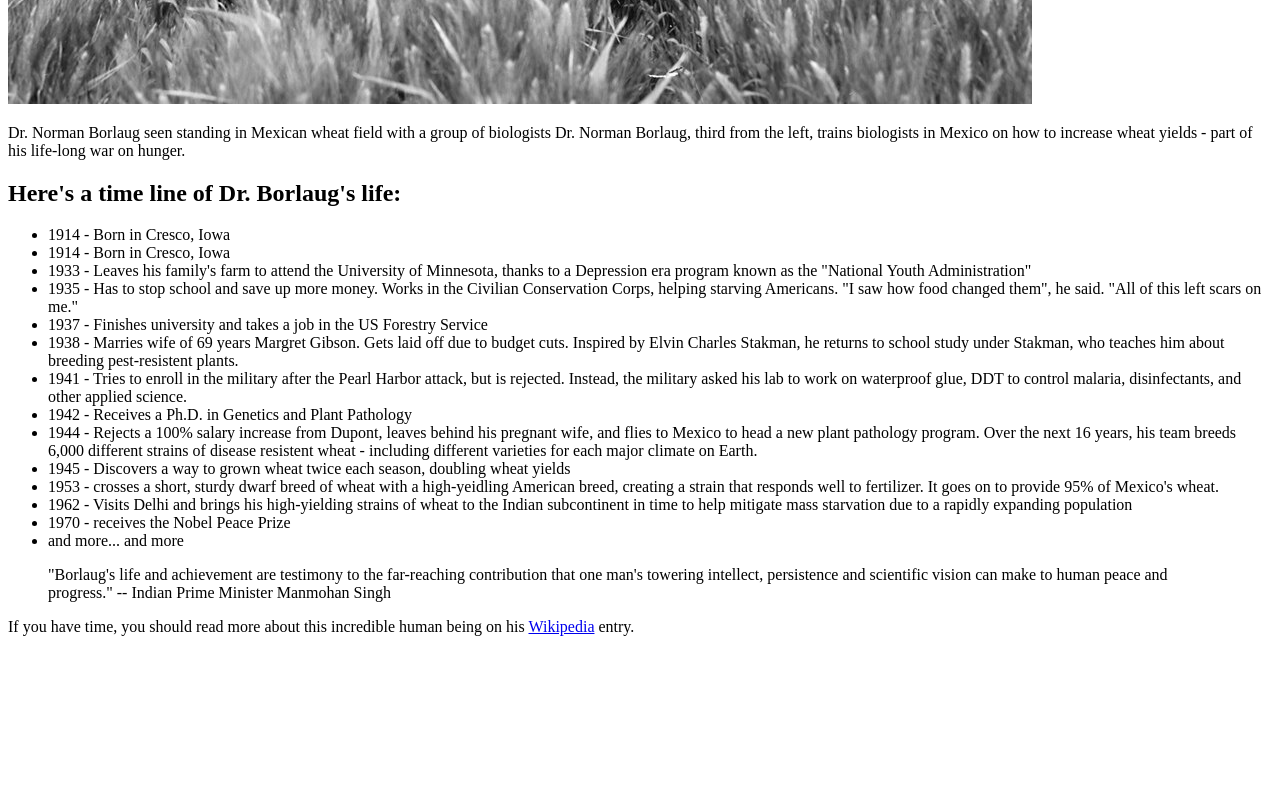
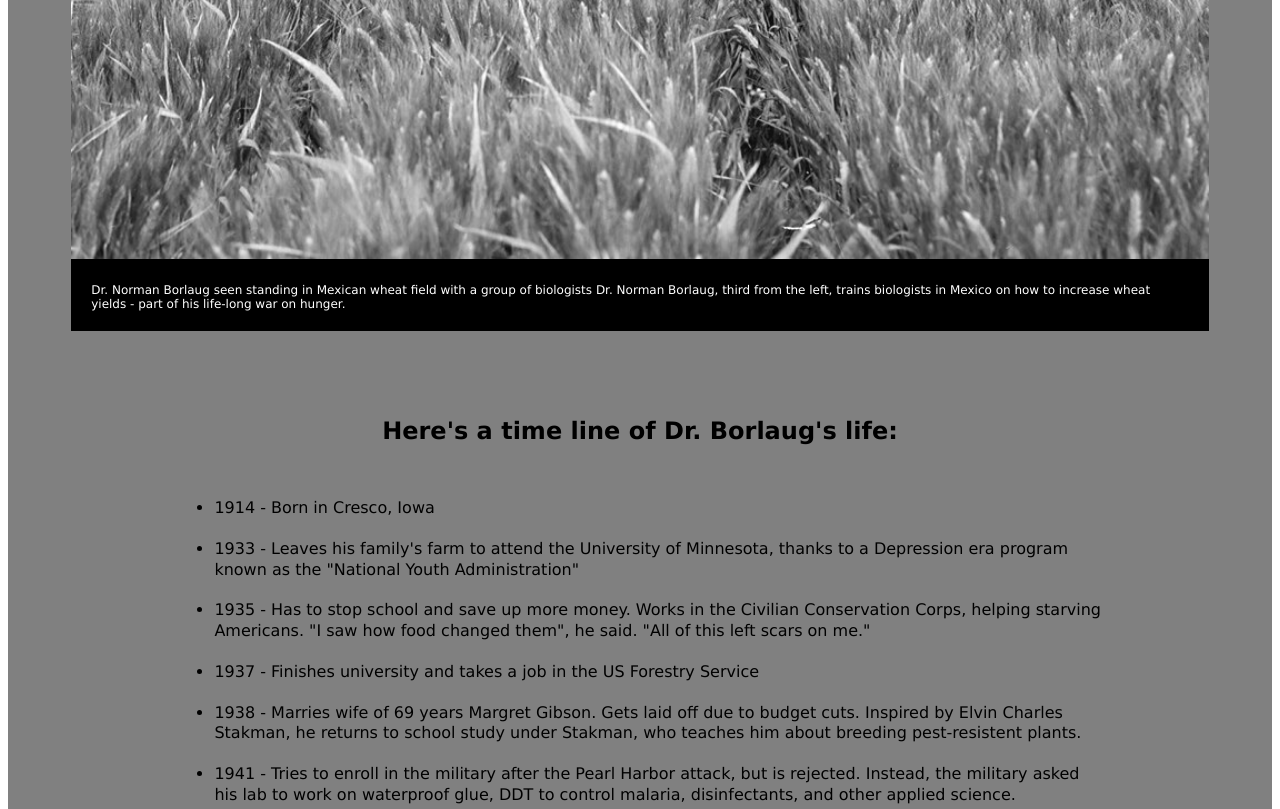
Before and after one commit to ppphiiil/html-css-exercise, a plain HTML site: page index.html in a window 1280 px wide. Shown: the part 640-1449 px from the top of the page. Before the commit the page ends 1284 px from the top, so only its background shows below. Drawn offline with Linux system fonts and the light colour scheme.

Commit message:
phil added css formatting

```diff
--- a/index.html
+++ b/index.html
@@ -24,8 +24,6 @@
       <section class="tribute-info">
         <h2>Here's a time line of Dr. Borlaug's life:</h2>
         <ul>
-          <li>1914 - Born in Cresco, Iowa</li>
-
           <li>1914 - Born in Cresco, Iowa</li>
           <li>
             1933 - Leaves his family's farm to attend the University of
@@ -82,8 +80,8 @@
         <blockquote>
           "Borlaug's life and achievement are testimony to the far-reaching
           contribution that one man's towering intellect, persistence and
-          scientific vision can make to human peace and progress." -- Indian
-          Prime Minister Manmohan Singh
+          scientific vision can make to human peace and progress." <br />--
+          Indian Prime Minister Manmohan Singh
         </blockquote>
       </section>
 
--- a/style.css
+++ b/style.css
@@ -1,8 +1,61 @@
-.main {
+* {
+  box-sizing: border-box;
 }
 
-.title {
+main {
+  font-size: 16px;
+  background-color: gray;
+  font-family: Verdana, Geneva, Tahoma, sans-serif;
+  margin: 0;
+}
+
+h1,
+h2,
+h3 {
+  text-align: center;
+  padding: 50px 0px 20px 0px;
+  margin: 0px;
 }
 
 .img-div {
+  background-color: black;
+  width: 90%;
+  margin: 0 auto;
 }
+
+.image {
+  display: inblock;
+  width: 100%;
+}
+
+.img-caption {
+  display: block;
+  font-size: 12px;
+  color: white;
+  padding: 20px;
+  margin: 0;
+}
+
+.tribute-info {
+  width: 80%;
+  margin: 0 auto;
+  line-height: 1.3em;
+  list-style-type: square;
+}
+li {
+  padding-top: 20px;
+}
+
+blockquote {
+  color: darkgray;
+  padding: 50px 0px 20px 0px;
+}
+
+section {
+  padding: 40px;
+}
+
+.tribute-link {
+  font-size: 2rem;
+  color: green;
+}
```
